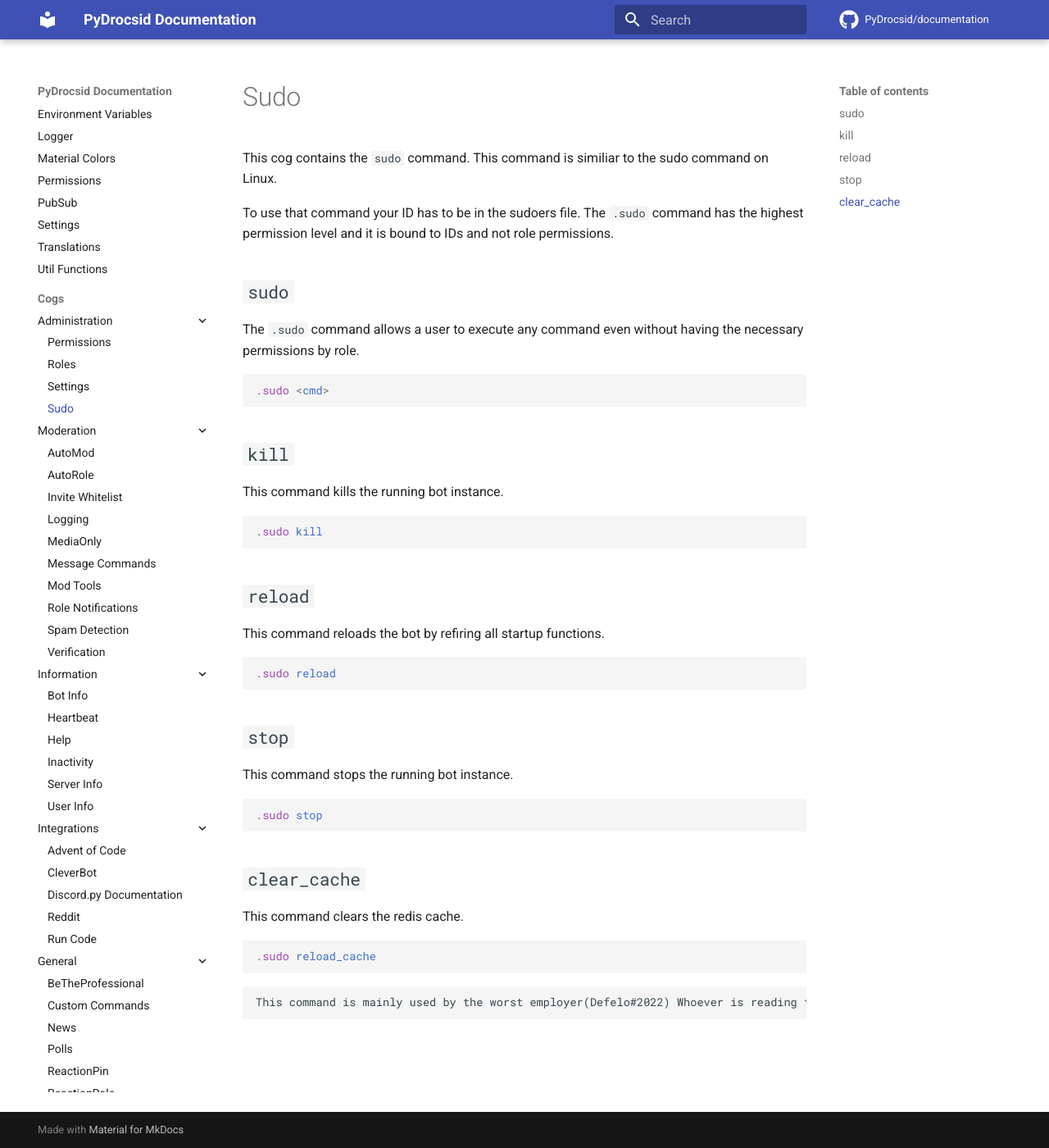
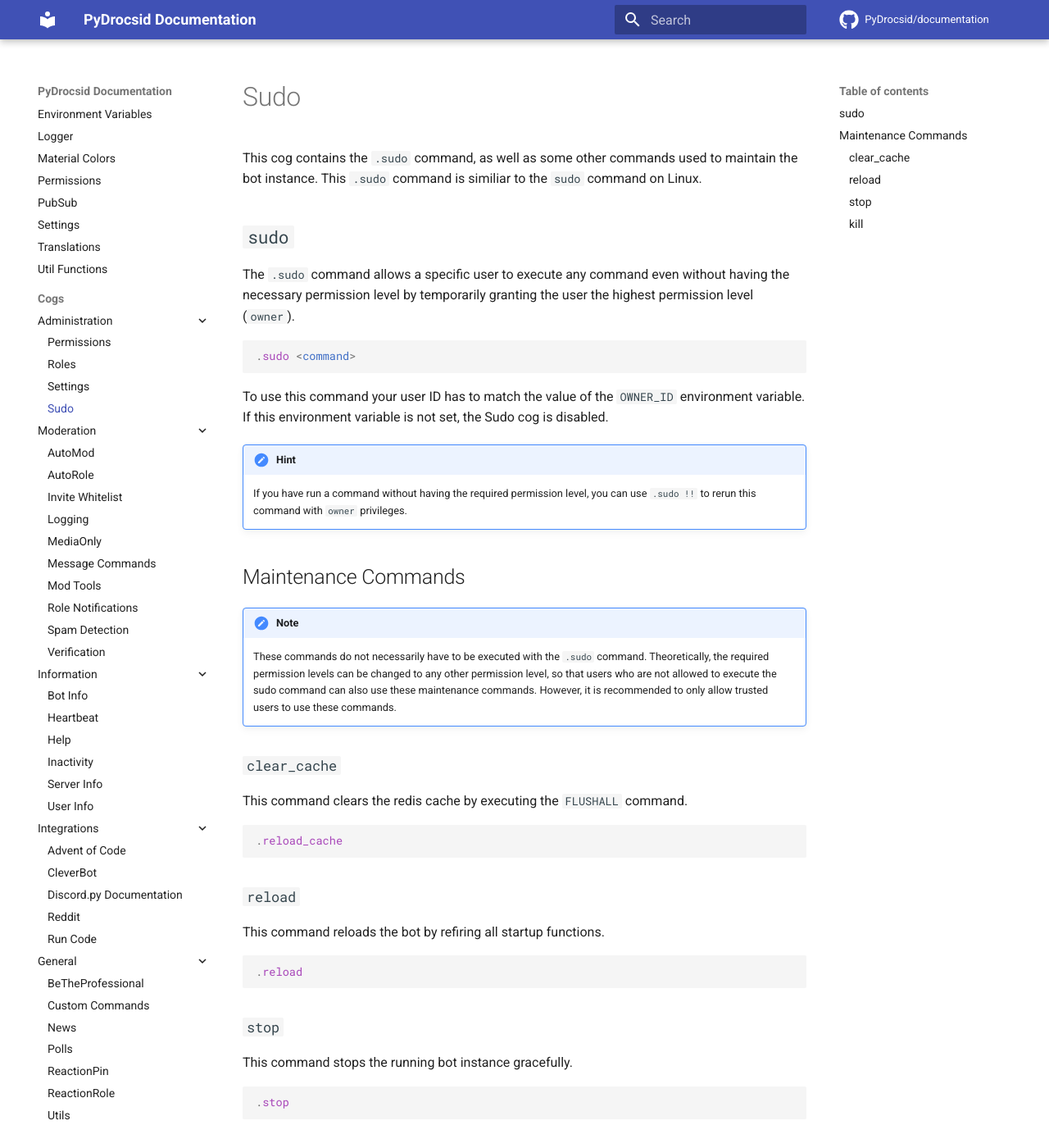
Before and after one commit to PyDrocsid/documentation, an MkDocs documentation site: the page built from docs/cogs/administration/sudo.md, in a window 1280 px wide and 1400 px high. Shown: the whole window at 82% size. Built offline with MkDocs 1.6.1 and Material for MkDocs 9.7.7, drawn with Linux system fonts in a browser that asks for light colours; comment, search, counter and statistics services are not loaded.

Commit message:
Improved sudo documentation

````diff
--- a/docs/cogs/administration/sudo.md
+++ b/docs/cogs/administration/sudo.md
@@ -1,39 +1,48 @@
 # Sudo
-This cog contains the `sudo` command. This command is similiar to the sudo command on Linux.
+This cog contains the `.sudo` command, as well as some other commands used to maintain the bot instance. This `.sudo` command is similiar to the `sudo` command on Linux.
 
-To use that command your ID has to be in the sudoers file.
-The `.sudo` command has the highest permission level and it is bound to IDs and not role permissions.
 
 ## `sudo`
-The `.sudo` command allows a user to execute any command even without having the necessary permissions by role.
+The `.sudo` command allows a specific user to execute any command even without having the necessary permission level by temporarily granting the user the highest permission level (`owner`).
+
 ```css
-.sudo <cmd>
+.sudo <command>
 ```
 
-## `kill`
+To use this command your user ID has to match the value of the `OWNER_ID` environment variable. If this environment variable is not set, the Sudo cog is disabled.
+
+!!! Hint
+    If you have run a command without having the required permission level, you can use `.sudo !!` to rerun this command with `owner` privileges.
+
+
+## Maintenance Commands
+
+!!! Note
+    These commands do not necessarily have to be executed with the `.sudo` command. Theoretically, the required permission levels can be changed to any other permission level, so that users who are not allowed to execute the sudo command can also use these maintenance commands. However, it is recommended to only allow trusted users to use these commands.
+
+### `clear_cache`
+This command clears the redis cache by executing the `FLUSHALL` command.
+
+```css
+.reload_cache
+```
+
+### `reload`
+This command reloads the bot by refiring all startup functions.
+
+```css
+.reload
+```
+
+### `stop`
+This command stops the running bot instance gracefully.
+
+```css
+.stop
+```
+
+### `kill`
 This command kills the running bot instance.
 ```css
-.sudo kill
+.kill
 ```
-
-## `reload`
-This command reloads the bot by refiring all startup functions.
-```css
-.sudo reload
-```
-
-## `stop`
-This command stops the running bot instance.
-```css
-.sudo stop
-```
-
-## `clear_cache`
-This command clears the redis cache.
-```css
-.sudo reload_cache
-```
-
-```
-This command is mainly used by the worst employer(Defelo#2022) Whoever is reading this please save us...
-```
````
